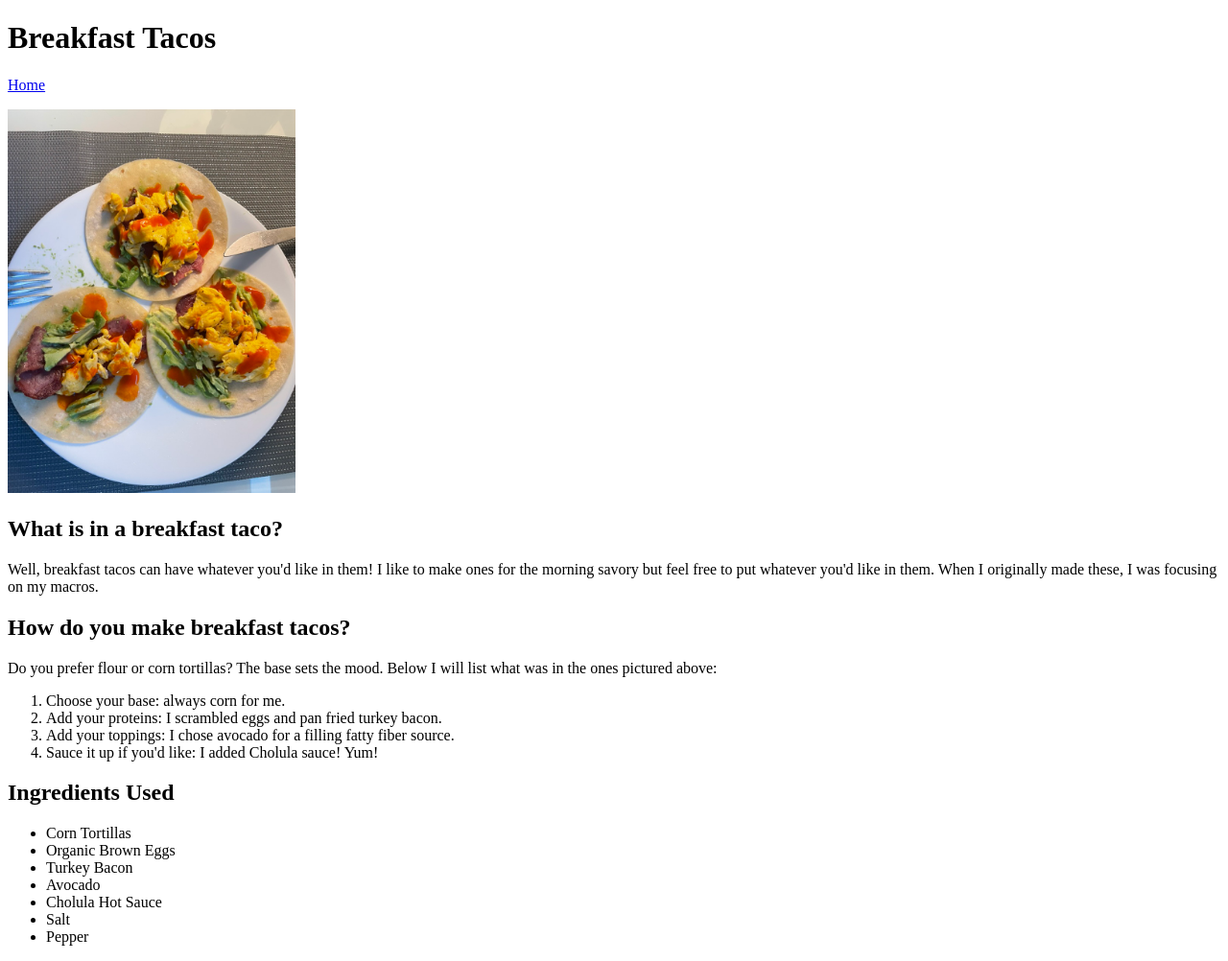
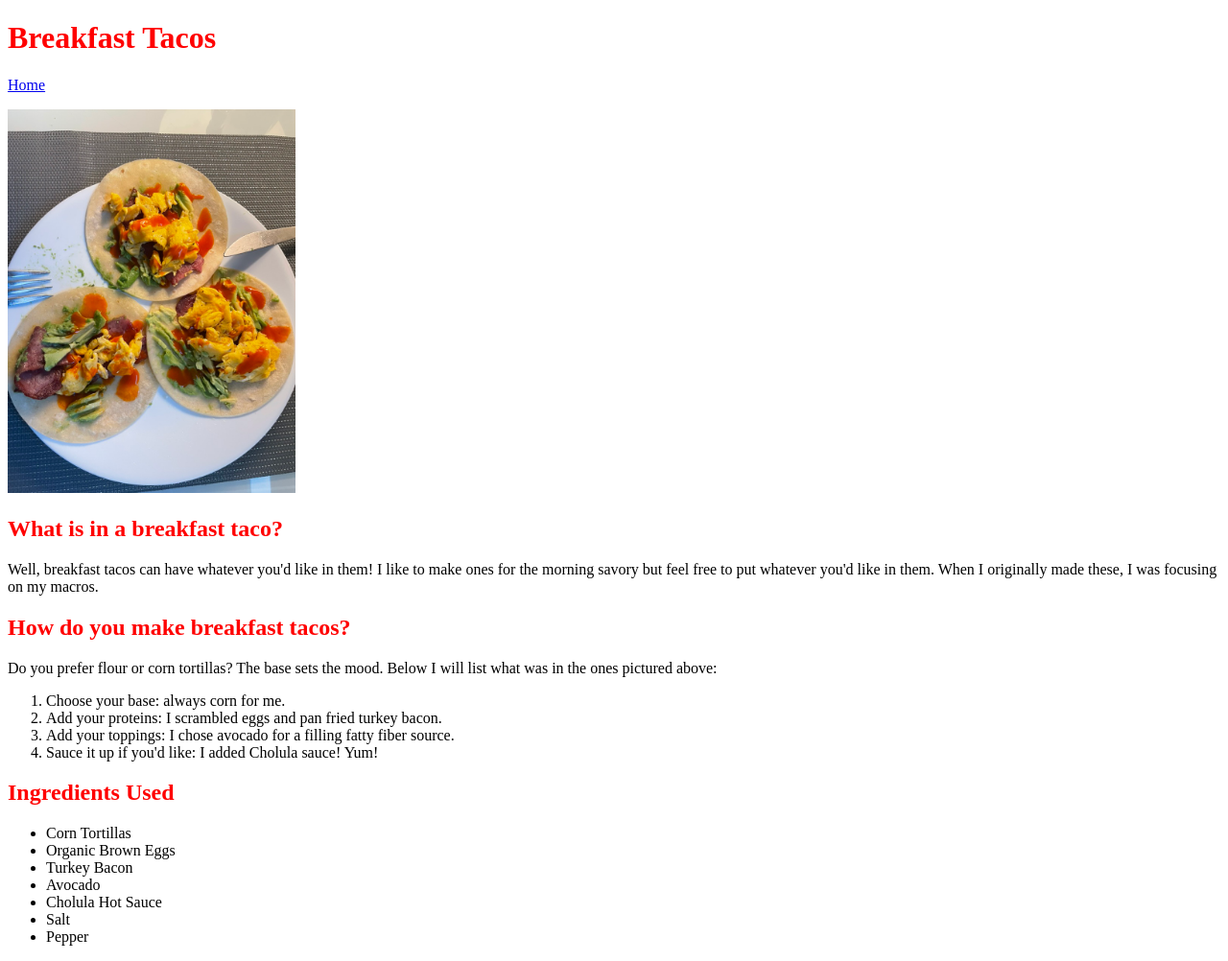
Before and after one commit to pixelsandcode1/odin-recipes, a plain HTML site: page recipes/breakfast_tacos.html in a window 1280 px wide. Shown: the whole page at 96% size. Drawn offline with Linux system fonts and the light colour scheme.

Commit message:
added css edits to recipe title colors and images

```diff
--- a/recipes/breakfast_tacos.html
+++ b/recipes/breakfast_tacos.html
@@ -4,14 +4,15 @@
     <meta charset="UTF-8">
     <meta name="viewport" content="width=device-width, initial-scale=1.0">
     <title>Breakfast Tacos</title>
+    <link rel="stylesheet" href="../styles.css">
 </head>
 <body>
-    <h1>Breakfast Tacos</h1>
+    <h1 class="taco">Breakfast Tacos</h1>
     <p><a href="../index.html">Home</a></p>
     <img src="/images/breakfast_tacos.jpeg" alt="small corn tortillas with scrambled eggs, turkey bacon, and smashed avocado with cholula hot sauce" width="300"/>
-    <h2>What is in a breakfast taco?</h2>
+    <h2 class="taco">What is in a breakfast taco?</h2>
     <p>Well, breakfast tacos can have whatever you'd like in them! I like to make ones for the morning savory but feel free to put whatever you'd like in them. When I originally made these, I was focusing on my macros.</p>
-    <h2>How do you make breakfast tacos?</h2>
+    <h2 class="taco">How do you make breakfast tacos?</h2>
     <p>Do you prefer flour or corn tortillas? The base sets the mood. Below I will list what was in the ones pictured above:</p>
     <ol>
         <li>Choose your base&#58 always corn for me.</li>
@@ -19,7 +20,7 @@
         <li>Add your toppings&#58 I chose avocado for a filling fatty fiber source. </li>
         <li>Sauce it up if you&#39d like&#58 I added Cholula sauce! Yum!</li>
     </ol>
-    <h2>Ingredients Used</h2>
+    <h2 class="taco">Ingredients Used</h2>
     <ul>
         <li>Corn Tortillas</li>
         <li>Organic Brown Eggs</li>
--- a/styles.css
+++ b/styles.css
@@ -1,9 +1,17 @@
-h1, h3 {
-    color: purple;
+h1, h2, h3 {
+    color: peru;
     display: block;
 }
 
 img {
-    height: auto;
+    height: 400px;
     width: auto;
 }
+
+.acai {
+    color: purple;
+}
+
+.taco {
+    color: red;
+}
```
Also changed, not shown: recipes/acai_bowl.html (+5 -4 lines), recipes/canhchua.html (+1 -0 lines).
